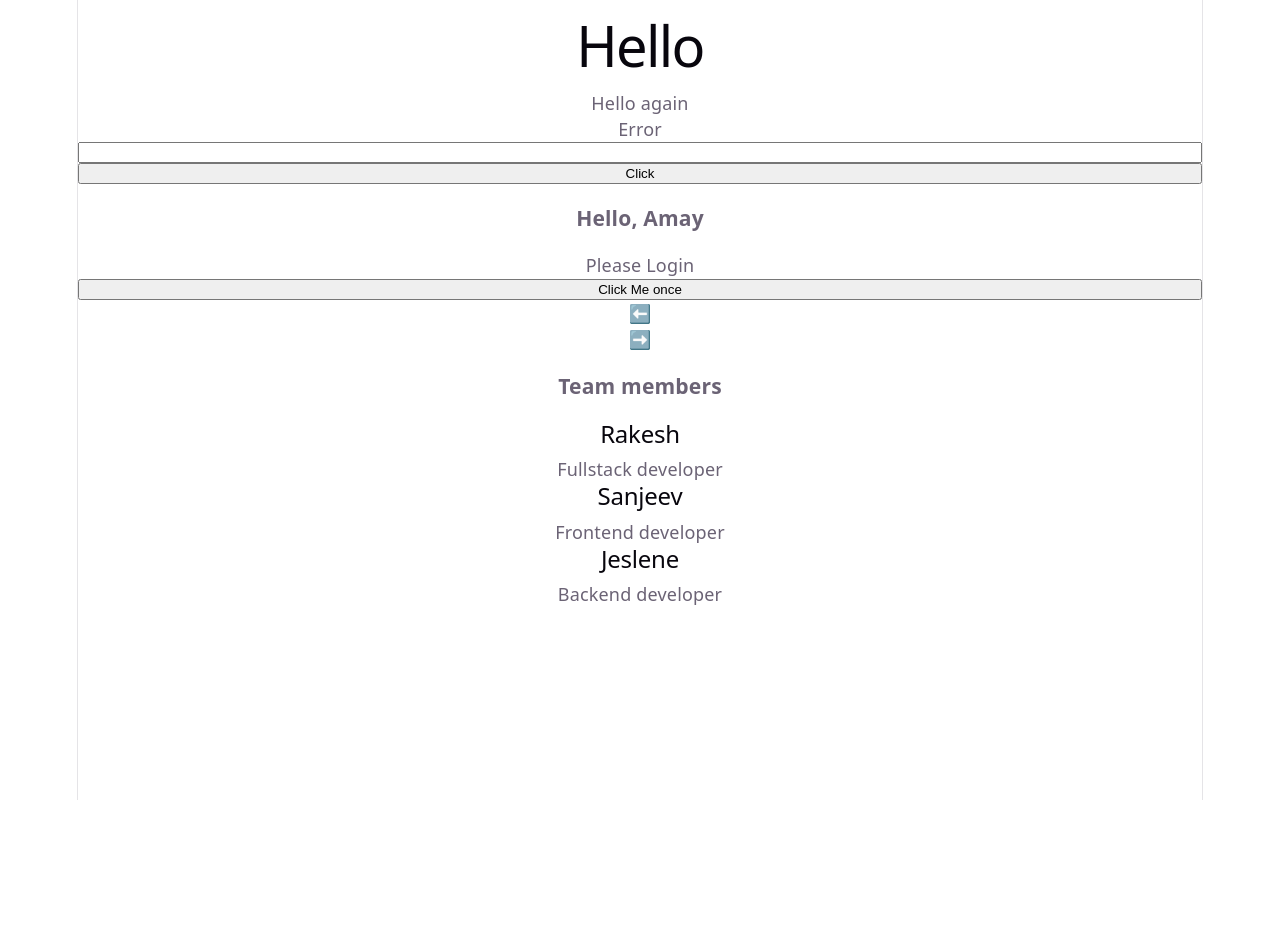
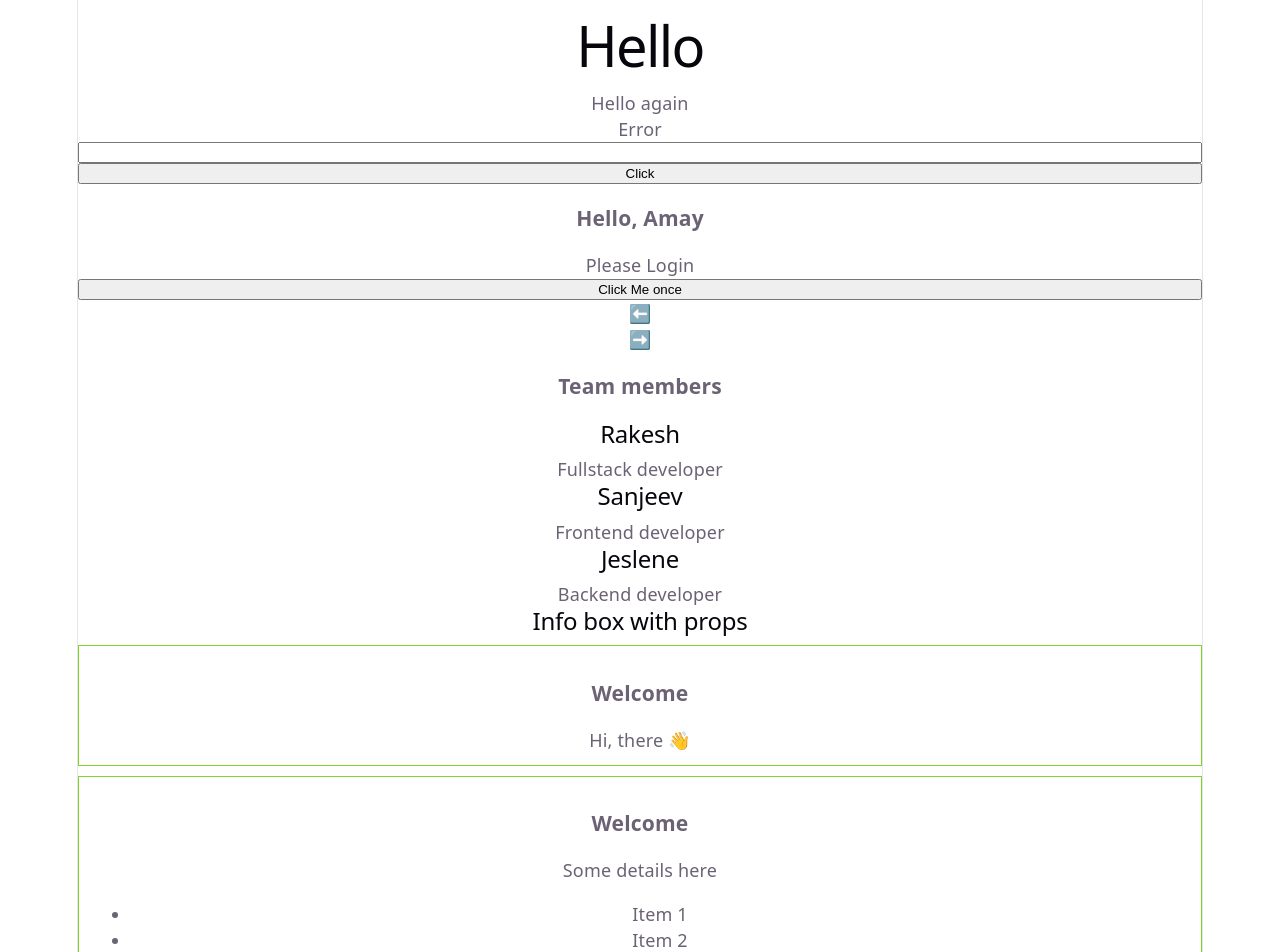
Before and after one commit to neerajkalyan999/SW_CSE_B1.4_Internship, a React (Vite) app in the folder DAY/DAY13/my-react-app/: page / in a window 1280 px wide. Shown: the top 952 px of the page. Before the commit the page ends 800 px from the top, so only its background shows below. Built offline with nearby package versions, Linux system fonts and the light colour scheme.

Commit message:
Props: Ex2 children: content passed between opening and closing tags, default props, css styling

```diff
--- a/DAY/DAY13/my-react-app/src/App.css
+++ b/DAY/DAY13/my-react-app/src/App.css
@@ -1,4 +1,4 @@
-.counter {
+/* .counter {
   font-size: 16px;
   padding: 5px 10px;
   border-radius: 5px;
@@ -181,4 +181,14 @@
     right: 0;
     border-right-color: var(--border);
   }
+}} */
+
+
+.box{
+  border: 1px solid rgb(127, 213, 40);
+  padding: 12px;
+  margin: 10px 0;
+
+  .box-primary{
+  background-color: rgb(224, 246, 226);
 }
--- a/DAY/DAY13/my-react-app/src/App.jsx
+++ b/DAY/DAY13/my-react-app/src/App.jsx
@@ -2,6 +2,10 @@
 import { LeftArrow,RightArrow } from "./components/FunctionalComponentTwo";
 
 import ProfileList from "./components/Props";
+import InfoBoxDemo from "./components/PropsTwo";
+
+import './App.css'
+
 const name = "Amay";
 const isLoggedIn = false;
 
@@ -31,6 +35,8 @@
       <RightArrow />
 
       <ProfileList />
+
+      <InfoBoxDemo />
     </>
 
   )
--- /dev/null
+++ b/DAY/DAY13/my-react-app/src/components/PropsTwo.jsx
@@ -0,0 +1,32 @@
+// Child component
+function InfoBox({title,variant="primary",children}){
+    return(
+        <div className={`box box-${variant}`}>
+            <h3>{title}</h3>
+            <div className="content">
+                {children}
+            </div>
+        </div>
+    );
+}
+
+// Parent component
+function InfoBoxDemo() {
+    return(
+        <div>
+            <h2>Info box with props</h2>
+            <InfoBox title="Welcome">
+                <p>Hi, there 👋</p>
+            </InfoBox>
+
+            <InfoBox title="Welcome" variant="Secondary">
+                <p>Some details here</p>
+                <ul>
+                    <li>Item 1</li>
+                    <li>Item 2</li>
+                </ul>
+            </InfoBox>
+        </div>
+    )
+}
+export default InfoBoxDemo;
```
